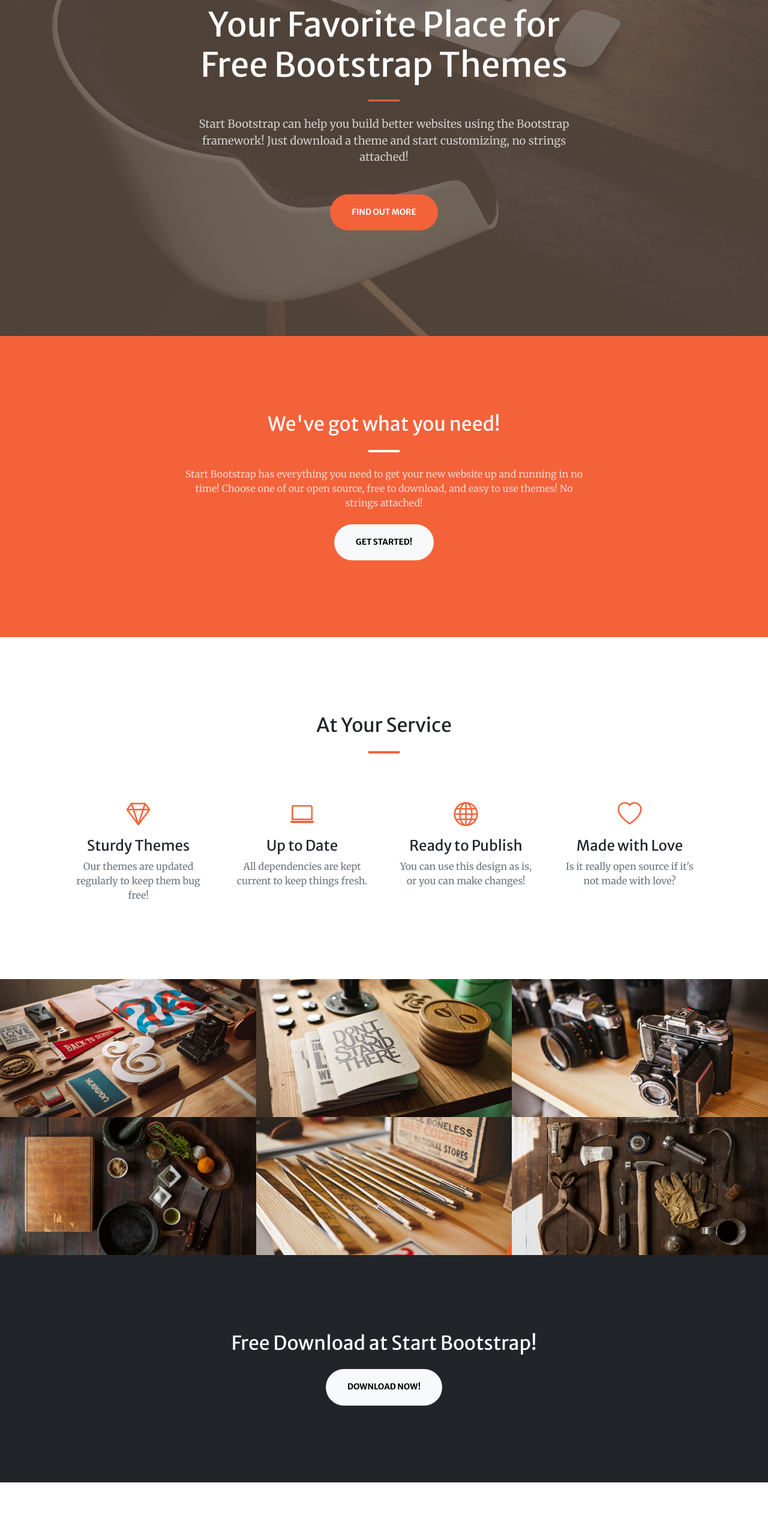
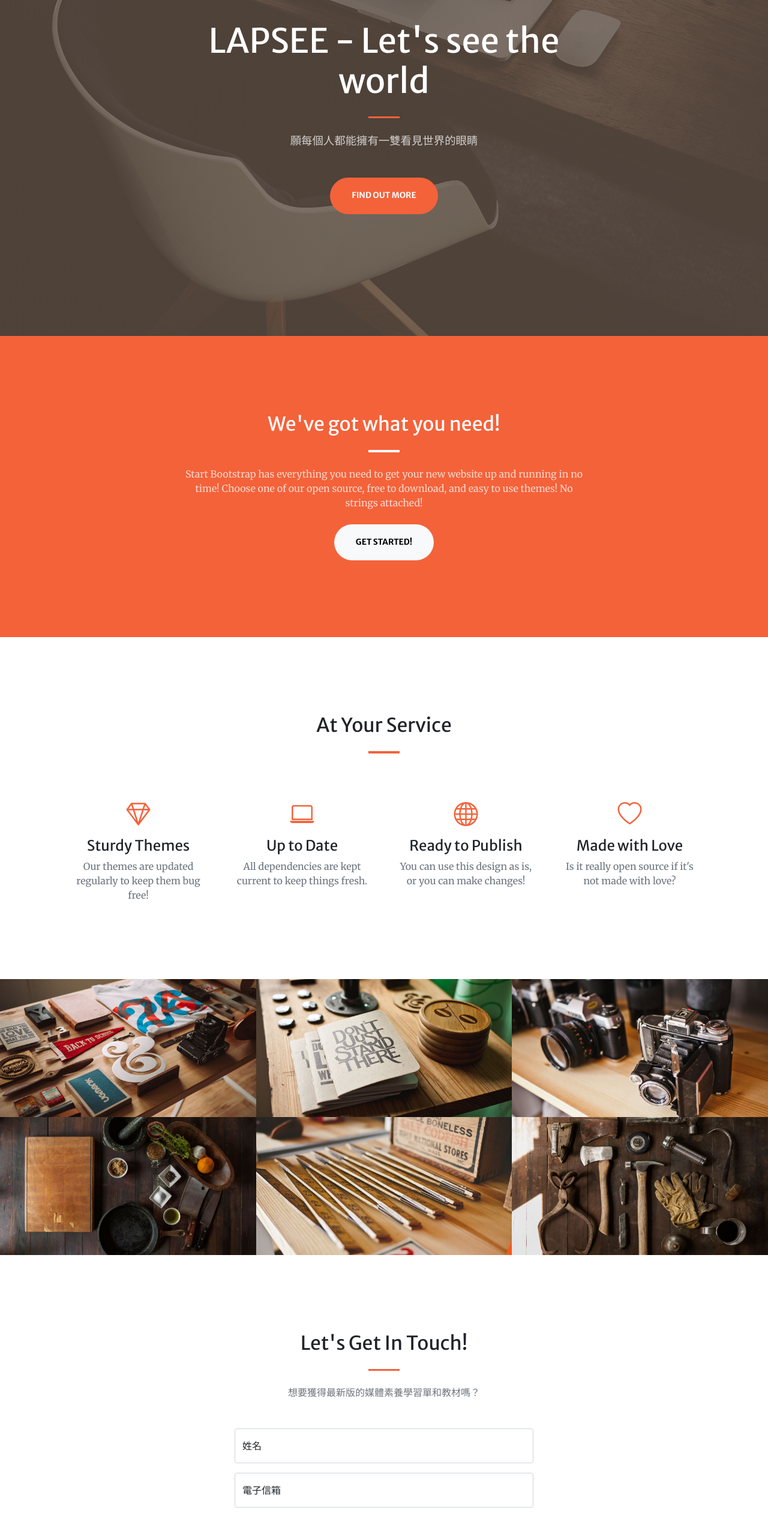
Before and after one commit to KHsuan/freeweb, a plain HTML site: page index.html in a window 1280 px wide. Shown: the part 240-2767 px from the top of the page at 60% size. Drawn offline with nearby package versions, Linux system fonts and the light colour scheme; some packages are replaced by stand-ins of ours; a script that the page names is missing.

Commit message:
Update index.html

```diff
--- a/index.html
+++ b/index.html
@@ -39,11 +39,11 @@
             <div class="container px-4 px-lg-5 h-100">
                 <div class="row gx-4 gx-lg-5 h-100 align-items-center justify-content-center text-center">
                     <div class="col-lg-8 align-self-end">
-                        <h1 class="text-white font-weight-bold">Your Favorite Place for Free Bootstrap Themes</h1>
+                        <h1 class="text-white font-weight-bold">LAPSEE - Let's see the world</h1>
                         <hr class="divider" />
                     </div>
                     <div class="col-lg-8 align-self-baseline">
-                        <p class="text-white-75 mb-5">Start Bootstrap can help you build better websites using the Bootstrap framework! Just download a theme and start customizing, no strings attached!</p>
+                        <p class="text-white-75 mb-5">願每個人都能擁有一雙看見世界的眼睛</p>
                         <a class="btn btn-primary btn-xl" href="#about">Find Out More</a>
                     </div>
                 </div>
@@ -160,13 +160,6 @@
                 </div>
             </div>
         </div>
-        <!-- Call to action-->
-        <section class="page-section bg-dark text-white">
-            <div class="container px-4 px-lg-5 text-center">
-                <h2 class="mb-4">Free Download at Start Bootstrap!</h2>
-                <a class="btn btn-light btn-xl" href="https://startbootstrap.com/theme/creative/">Download Now!</a>
-            </div>
-        </section>
         <!-- Contact-->
         <section class="page-section" id="contact">
             <div class="container px-4 px-lg-5">
@@ -174,7 +167,7 @@
                     <div class="col-lg-8 col-xl-6 text-center">
                         <h2 class="mt-0">Let's Get In Touch!</h2>
                         <hr class="divider" />
-                        <p class="text-muted mb-5">Ready to start your next project with us? Send us a messages and we will get back to you as soon as possible!</p>
+                        <p class="text-muted mb-5">想要獲得最新版的媒體素養學習單和教材嗎？</p>
                     </div>
                 </div>
                 <div class="row gx-4 gx-lg-5 justify-content-center mb-5">
@@ -190,26 +183,26 @@
                             <!-- Name input-->
                             <div class="form-floating mb-3">
                                 <input class="form-control" id="name" type="text" placeholder="Enter your name..." data-sb-validations="required" />
-                                <label for="name">Full name</label>
+                                <label for="name">姓名</label>
                                 <div class="invalid-feedback" data-sb-feedback="name:required">A name is required.</div>
                             </div>
                             <!-- Email address input-->
                             <div class="form-floating mb-3">
                                 <input class="form-control" id="email" type="email" placeholder="name@example.com" data-sb-validations="required,email" />
-                                <label for="email">Email address</label>
+                                <label for="email">電子信箱</label>
                                 <div class="invalid-feedback" data-sb-feedback="email:required">An email is required.</div>
                                 <div class="invalid-feedback" data-sb-feedback="email:email">Email is not valid.</div>
                             </div>
                             <!-- Phone number input-->
                             <div class="form-floating mb-3">
                                 <input class="form-control" id="phone" type="tel" placeholder="(123) 456-7890" data-sb-validations="required" />
-                                <label for="phone">Phone number</label>
+                                <label for="phone">手機號碼</label>
                                 <div class="invalid-feedback" data-sb-feedback="phone:required">A phone number is required.</div>
                             </div>
                             <!-- Message input-->
                             <div class="form-floating mb-3">
                                 <textarea class="form-control" id="message" type="text" placeholder="Enter your message here..." style="height: 10rem" data-sb-validations="required"></textarea>
-                                <label for="message">Message</label>
+                                <label for="message">訊息</label>
                                 <div class="invalid-feedback" data-sb-feedback="message:required">A message is required.</div>
                             </div>
                             <!-- Submit success message-->
@@ -237,14 +230,14 @@
                 <div class="row gx-4 gx-lg-5 justify-content-center">
                     <div class="col-lg-4 text-center mb-5 mb-lg-0">
                         <i class="bi-phone fs-2 mb-3 text-muted"></i>
-                        <div>+1 (555) 123-4567</div>
+                        <div>聯繫方式</div>
                     </div>
                 </div>
             </div>
         </section>
         <!-- Footer-->
         <footer class="bg-light py-5">
-            <div class="container px-4 px-lg-5"><div class="small text-center text-muted">Copyright &copy; 2021 - Company Name</div></div>
+            <div class="container px-4 px-lg-5"><div class="small text-center text-muted">Copyright &copy; 2021 - LAPSEE</div></div>
         </footer>
         <!-- Bootstrap core JS-->
         <script src="https://cdn.jsdelivr.net/npm/bootstrap@5.1.0/dist/js/bootstrap.bundle.min.js"></script>
```
